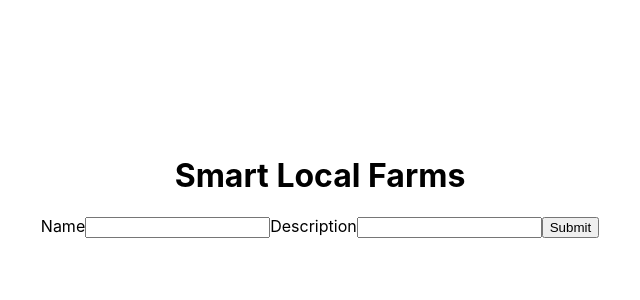
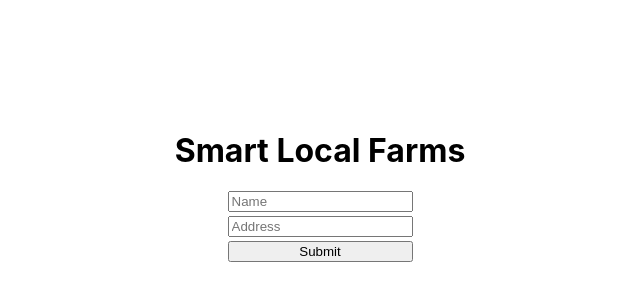
Before and after one commit to gogeonhyeok/ghg-master-app-v1, a Next.js app: page / in a window 1280 px wide. Shown: the part 214-514 px from the top of the page, without its empty margins (320-960 px from the left). Built offline with nearby package versions, Linux system fonts and the light colour scheme.

Commit message:
2 files modified, 1 added

```diff
--- /dev/null
+++ b/components/farm/create-farm.js
@@ -0,0 +1,18 @@
+export default function CreateFarm() {
+  const onSubmit = async (event) => {
+    console.log('abc');
+    console.log(event);
+    event.preventDefault();
+    console.log(event);
+  };
+  return (
+    <form
+      onSubmit={onSubmit}
+      style={{ display: 'flex', flexDirection: 'column', gap: 4 }}
+    >
+      <input name="name" placeholder="Name" />
+      <input name="address" placeholder="Address" />
+      <button type="submit">Submit</button>
+    </form>
+  );
+}
--- a/pages/_app.js
+++ b/pages/_app.js
@@ -1,7 +1,6 @@
 import '../styles/globals.css';
 
 function MyApp({ Component, pageProps }) {
-  console.log('hello world');
   return <Component {...pageProps} />;
 }
 
--- a/pages/index.js
+++ b/pages/index.js
@@ -1,13 +1,14 @@
 import Head from 'next/head';
 import styles from '../styles/Home.module.css';
 import SearchForm from '../components/search-form';
+import CreateFarm from '../components/farm/create-farm';
 
 export default function Home({ farms }) {
   return (
     <div className={styles.container}>
       <main className={styles.main}>
         <h1>Smart Local Farms</h1>
-        <SearchForm />
+        <CreateFarm />
       </main>
     </div>
   );
```
